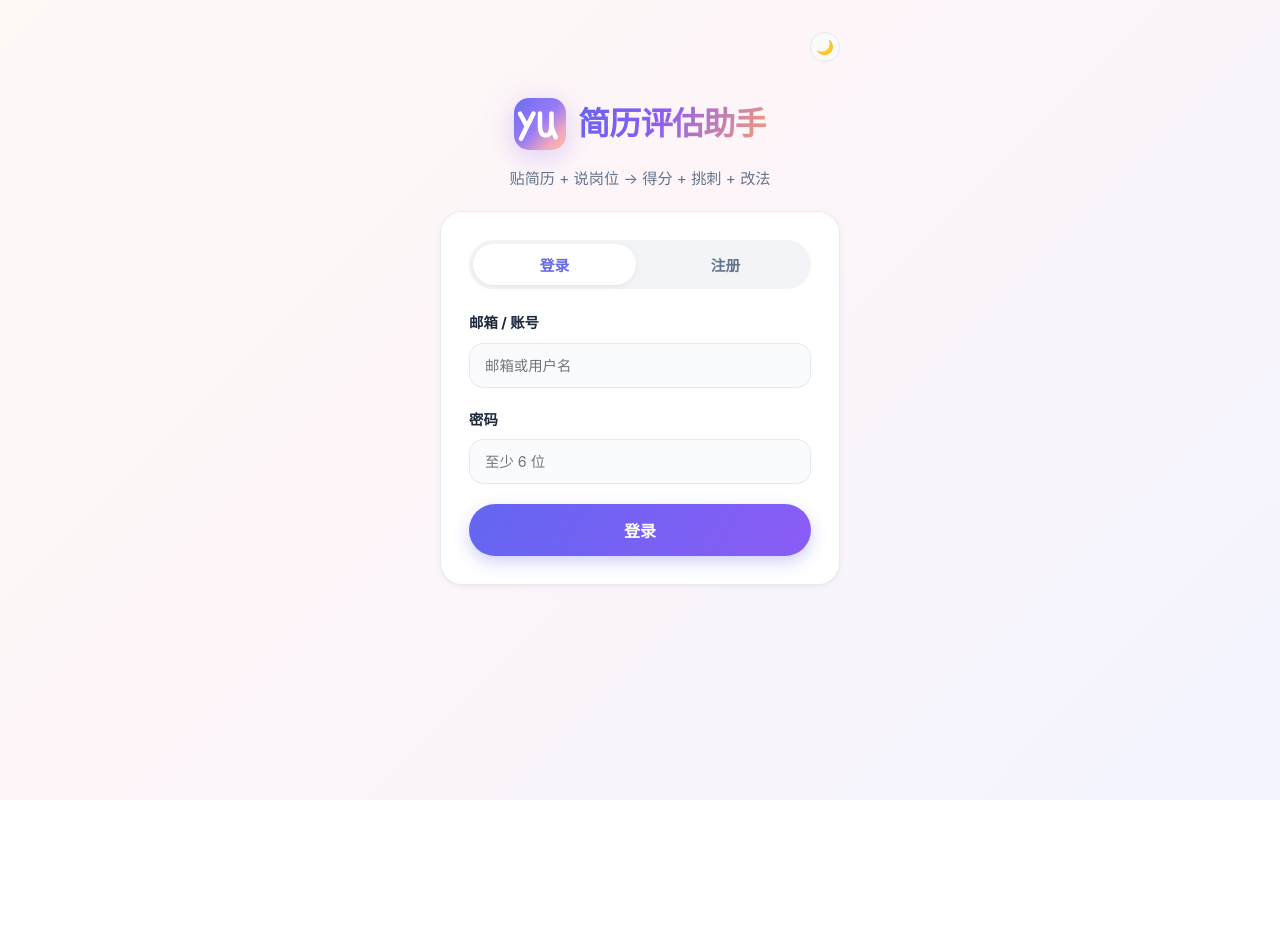
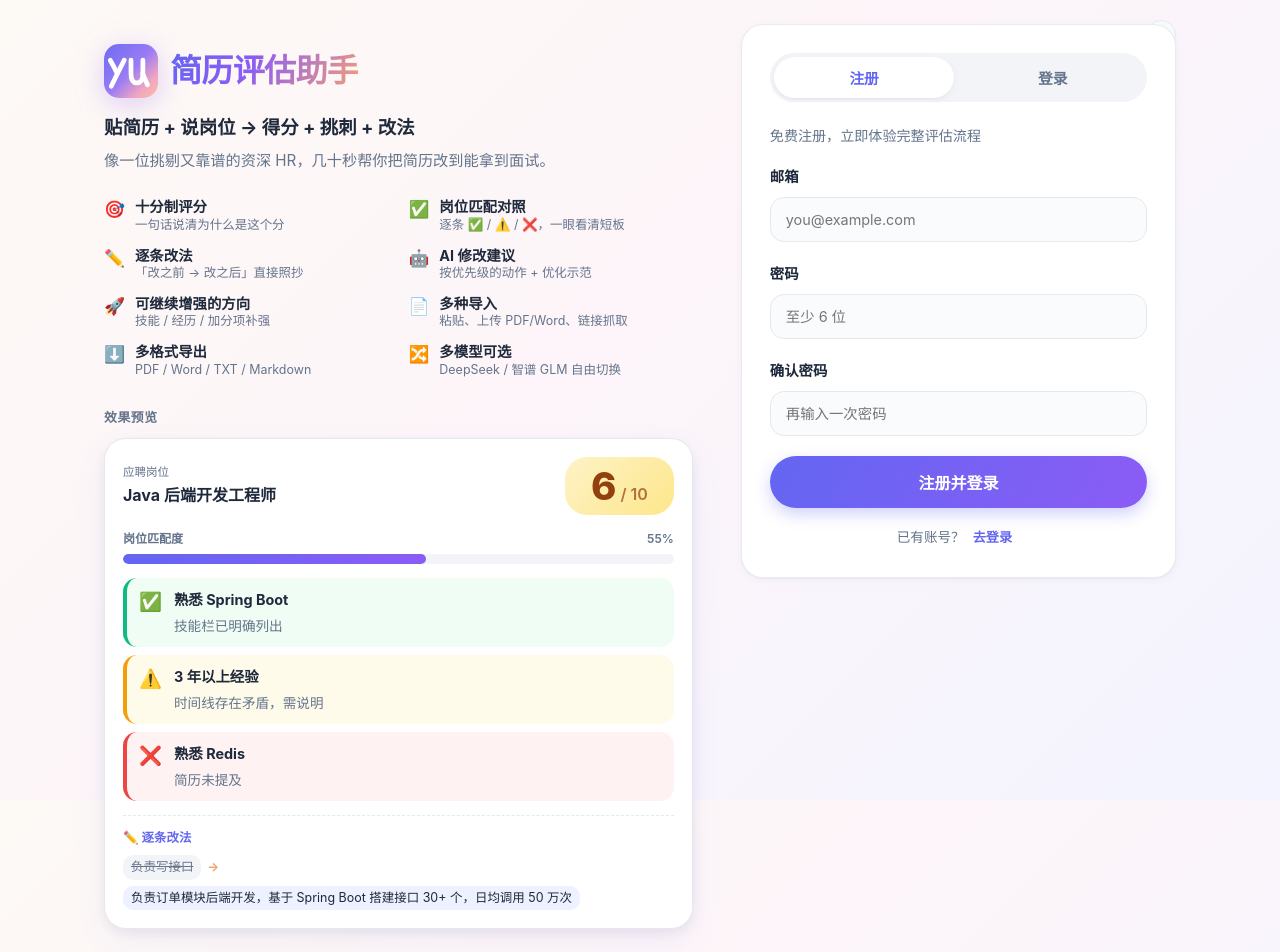
Before and after one commit to y0u41/git, a React (Vite) app in the folder resume-evaluator/: page /login in a window 1280 px wide. Shown: the top 952 px of the page. Before the commit the page ends 800 px from the top, so only its background shows below. Built offline with nearby package versions, Linux system fonts and the light colour scheme; no server answers.

Commit message:
登录/注册页升级为落地页：展示工具优势与效果预览
左侧展示品牌、slogan、8 项能力亮点与「效果预览」示例报告（评分/匹配度/匹配项/逐条改法）；右侧为注册/登录表单（默认注册），移动端自适应单列。

```diff
--- a/resume-evaluator/src/App.css
+++ b/resume-evaluator/src/App.css
@@ -410,6 +410,233 @@ body {
   display: flex;
   justify-content: flex-end;
   padding-top: 8px;
+}
+
+/* ---------- Landing（登录/注册展示页） ---------- */
+.landing {
+  max-width: 1120px;
+  margin: 0 auto;
+  padding: 24px 24px 60px;
+  display: grid;
+  grid-template-columns: 1.15fr 0.85fr;
+  gap: 48px;
+  align-items: start;
+  position: relative;
+}
+
+.landing-topbar {
+  position: absolute;
+  top: 20px;
+  right: 24px;
+}
+
+.landing-showcase {
+  padding-top: 20px;
+  animation: fadeInUp 0.5s var(--ease) both;
+}
+
+.landing-brand {
+  justify-content: flex-start;
+  margin-bottom: 14px;
+}
+
+.landing-brand h1 {
+  font-size: 2rem;
+  font-weight: 800;
+  letter-spacing: -0.02em;
+  background: linear-gradient(120deg, var(--primary) 0%, var(--primary-2) 42%, var(--accent) 100%);
+  -webkit-background-clip: text;
+  background-clip: text;
+  -webkit-text-fill-color: transparent;
+}
+
+.landing-tagline {
+  font-size: 1.15rem;
+  font-weight: 700;
+  color: var(--text);
+  margin-bottom: 6px;
+}
+
+.landing-sub {
+  color: var(--text-secondary);
+  font-size: 0.95rem;
+  margin-bottom: 24px;
+}
+
+.features {
+  list-style: none;
+  display: grid;
+  grid-template-columns: 1fr 1fr;
+  gap: 12px 20px;
+  margin-bottom: 28px;
+}
+
+.feature {
+  display: flex;
+  gap: 10px;
+  align-items: flex-start;
+}
+
+.feature-ico {
+  font-size: 1.05rem;
+  line-height: 1.5;
+}
+
+.feature-text {
+  display: flex;
+  flex-direction: column;
+  line-height: 1.35;
+}
+
+.feature-text b {
+  font-size: 0.9rem;
+  color: var(--text);
+}
+
+.feature-text span {
+  font-size: 0.78rem;
+  color: var(--text-secondary);
+}
+
+.demo-preview-title {
+  font-size: 0.8rem;
+  font-weight: 700;
+  color: var(--text-secondary);
+  margin-bottom: 10px;
+  letter-spacing: 0.05em;
+}
+
+.demo-card {
+  background: var(--card);
+  border: 1px solid var(--border);
+  border-radius: var(--radius-lg);
+  padding: 18px;
+  box-shadow: var(--shadow-md);
+}
+
+.demo-head {
+  display: flex;
+  justify-content: space-between;
+  align-items: center;
+  margin-bottom: 14px;
+}
+
+.demo-label {
+  font-size: 0.72rem;
+  color: var(--text-secondary);
+}
+
+.demo-job {
+  font-size: 1rem;
+  font-weight: 700;
+}
+
+.demo-match {
+  margin-bottom: 14px;
+}
+
+.demo-match-label {
+  display: flex;
+  justify-content: space-between;
+  font-size: 0.75rem;
+  font-weight: 600;
+  color: var(--text-secondary);
+  margin-bottom: 5px;
+}
+
+.demo-items {
+  display: flex;
+  flex-direction: column;
+  gap: 8px;
+  margin-bottom: 14px;
+}
+
+.demo-items .match-item {
+  padding: 10px 12px;
+}
+
+.demo-fix {
+  border-top: 1px dashed var(--border);
+  padding-top: 12px;
+}
+
+.demo-fix-label {
+  font-size: 0.78rem;
+  font-weight: 700;
+  color: var(--primary);
+  margin-bottom: 6px;
+}
+
+.demo-fix-row {
+  display: flex;
+  flex-wrap: wrap;
+  align-items: center;
+  gap: 6px;
+  font-size: 0.78rem;
+}
+
+.demo-before {
+  color: var(--text-secondary);
+  text-decoration: line-through;
+  background: var(--chip);
+  padding: 2px 8px;
+  border-radius: var(--radius-sm);
+}
+
+.demo-arrow {
+  color: var(--accent);
+  font-weight: 700;
+}
+
+.demo-after {
+  color: var(--text);
+  background: var(--tint);
+  padding: 2px 8px;
+  border-radius: var(--radius-sm);
+}
+
+.landing-auth {
+  position: sticky;
+  top: 24px;
+  animation: fadeInUp 0.5s var(--ease) 0.1s both;
+}
+
+.auth-card {
+  margin-bottom: 0;
+}
+
+.auth-lead {
+  font-size: 0.88rem;
+  color: var(--text-secondary);
+  margin-bottom: 18px;
+}
+
+.auth-foot {
+  margin-top: 16px;
+  font-size: 0.85rem;
+  color: var(--text-secondary);
+  text-align: center;
+}
+
+@media (max-width: 900px) {
+  .landing {
+    grid-template-columns: 1fr;
+    gap: 28px;
+    padding-top: 56px;
+  }
+
+  .landing-auth {
+    position: static;
+  }
+
+  .features {
+    grid-template-columns: 1fr;
+  }
+
+  .landing-topbar {
+    top: 16px;
+    right: 16px;
+  }
 }
 
 .auth-tabs {
--- a/resume-evaluator/src/pages/Login.tsx
+++ b/resume-evaluator/src/pages/Login.tsx
@@ -4,11 +4,83 @@ import { useAuth } from "../lib/auth";
 import Logo from "../components/Logo";
 import ThemeToggle from "../components/ThemeToggle";
 
+const FEATURES = [
+  { icon: "🎯", title: "十分制评分", desc: "一句话说清为什么是这个分" },
+  { icon: "✅", title: "岗位匹配对照", desc: "逐条 ✅ / ⚠️ / ❌，一眼看清短板" },
+  { icon: "✏️", title: "逐条改法", desc: "「改之前 → 改之后」直接照抄" },
+  { icon: "🤖", title: "AI 修改建议", desc: "按优先级的动作 + 优化示范" },
+  { icon: "🚀", title: "可继续增强的方向", desc: "技能 / 经历 / 加分项补强" },
+  { icon: "📄", title: "多种导入", desc: "粘贴、上传 PDF/Word、链接抓取" },
+  { icon: "⬇️", title: "多格式导出", desc: "PDF / Word / TXT / Markdown" },
+  { icon: "🔀", title: "多模型可选", desc: "DeepSeek / 智谱 GLM 自由切换" },
+];
+
+function DemoPreview() {
+  return (
+    <div className="demo-card">
+      <div className="demo-head">
+        <div>
+          <div className="demo-label">应聘岗位</div>
+          <div className="demo-job">Java 后端开发工程师</div>
+        </div>
+        <div className="score-badge score-mid">
+          6<small>/ 10</small>
+        </div>
+      </div>
+
+      <div className="demo-match">
+        <div className="demo-match-label">
+          <span>岗位匹配度</span>
+          <span>55%</span>
+        </div>
+        <div className="progress-track">
+          <div className="progress-fill" style={{ width: "55%", animation: "none" }} />
+        </div>
+      </div>
+
+      <div className="demo-items">
+        <div className="match-item ok">
+          <span className="match-icon">✅</span>
+          <div className="match-body">
+            <div className="match-req">熟悉 Spring Boot</div>
+            <div className="match-detail">技能栏已明确列出</div>
+          </div>
+        </div>
+        <div className="match-item partial">
+          <span className="match-icon">⚠️</span>
+          <div className="match-body">
+            <div className="match-req">3 年以上经验</div>
+            <div className="match-detail">时间线存在矛盾，需说明</div>
+          </div>
+        </div>
+        <div className="match-item miss">
+          <span className="match-icon">❌</span>
+          <div className="match-body">
+            <div className="match-req">熟悉 Redis</div>
+            <div className="match-detail">简历未提及</div>
+          </div>
+        </div>
+      </div>
+
+      <div className="demo-fix">
+        <div className="demo-fix-label">✏️ 逐条改法</div>
+        <div className="demo-fix-row">
+          <span className="demo-before">负责写接口</span>
+          <span className="demo-arrow">→</span>
+          <span className="demo-after">
+            负责订单模块后端开发，基于 Spring Boot 搭建接口 30+ 个，日均调用 50 万次
+          </span>
+        </div>
+      </div>
+    </div>
+  );
+}
+
 export default function Login() {
   const { user, login, register } = useAuth();
   const navigate = useNavigate();
 
-  const [mode, setMode] = useState<"login" | "register">("login");
+  const [mode, setMode] = useState<"login" | "register">("register");
   const [email, setEmail] = useState("");
   const [password, setPassword] = useState("");
   const [confirm, setConfirm] = useState("");
@@ -54,20 +126,52 @@ export default function Login() {
   };
 
   return (
-    <div className="container login-container">
-      <div className="auth-topbar">
+    <div className="landing">
+      <div className="landing-topbar">
         <ThemeToggle />
       </div>
-      <div className="header">
-        <div className="brand">
-          <Logo size={52} />
+
+      <section className="landing-showcase">
+        <div className="brand landing-brand">
+          <Logo size={54} />
           <h1>简历评估助手</h1>
         </div>
-        <p>贴简历 + 说岗位 → 得分 + 挑刺 + 改法</p>
+        <p className="landing-tagline">贴简历 + 说岗位 → 得分 + 挑刺 + 改法</p>
+        <p className="landing-sub">
+          像一位挑剔又靠谱的资深 HR，几十秒帮你把简历改到能拿到面试。
+        </p>
+
+        <ul className="features">
+          {FEATURES.map((f) => (
+            <li key={f.title} className="feature">
+              <span className="feature-ico">{f.icon}</span>
+              <div className="feature-text">
+                <b>{f.title}</b>
+                <span>{f.desc}</span>
               </div>
+            </li>
+          ))}
+        </ul>
 
-      <div className="card">
+        <div className="demo-preview">
+          <div className="demo-preview-title">效果预览</div>
+          <DemoPreview />
+        </div>
+      </section>
+
+      <section className="landing-auth">
+        <div className="card auth-card">
           <div className="auth-tabs">
+            <button
+              type="button"
+              className={`auth-tab ${mode === "register" ? "active" : ""}`}
+              onClick={() => {
+                setMode("register");
+                setError("");
+              }}
+            >
+              注册
+            </button>
             <button
               type="button"
               className={`auth-tab ${mode === "login" ? "active" : ""}`}
@@ -78,17 +182,11 @@ export default function Login() {
             >
               登录
             </button>
-          <button
-            type="button"
-            className={`auth-tab ${mode === "register" ? "active" : ""}`}
-            onClick={() => {
-              setMode("register");
-              setError("");
-            }}
-          >
-            注册
-          </button>
           </div>
+
+          <p className="auth-lead">
+            {mode === "register" ? "免费注册，立即体验完整评估流程" : "欢迎回来，继续优化你的简历"}
+          </p>
 
           <form onSubmit={handleSubmit}>
             <div className="form-group">
@@ -145,7 +243,22 @@ export default function Login() {
               )}
             </button>
           </form>
+
+          <p className="auth-foot">
+            {mode === "register" ? "已有账号？" : "还没有账号？"}
+            <button
+              type="button"
+              className="btn-link"
+              onClick={() => {
+                setMode(mode === "register" ? "login" : "register");
+                setError("");
+              }}
+            >
+              {mode === "register" ? "去登录" : "去注册"}
+            </button>
+          </p>
         </div>
+      </section>
     </div>
   );
 }
```
Lines whose indentation alone changed are shown as unchanged.
